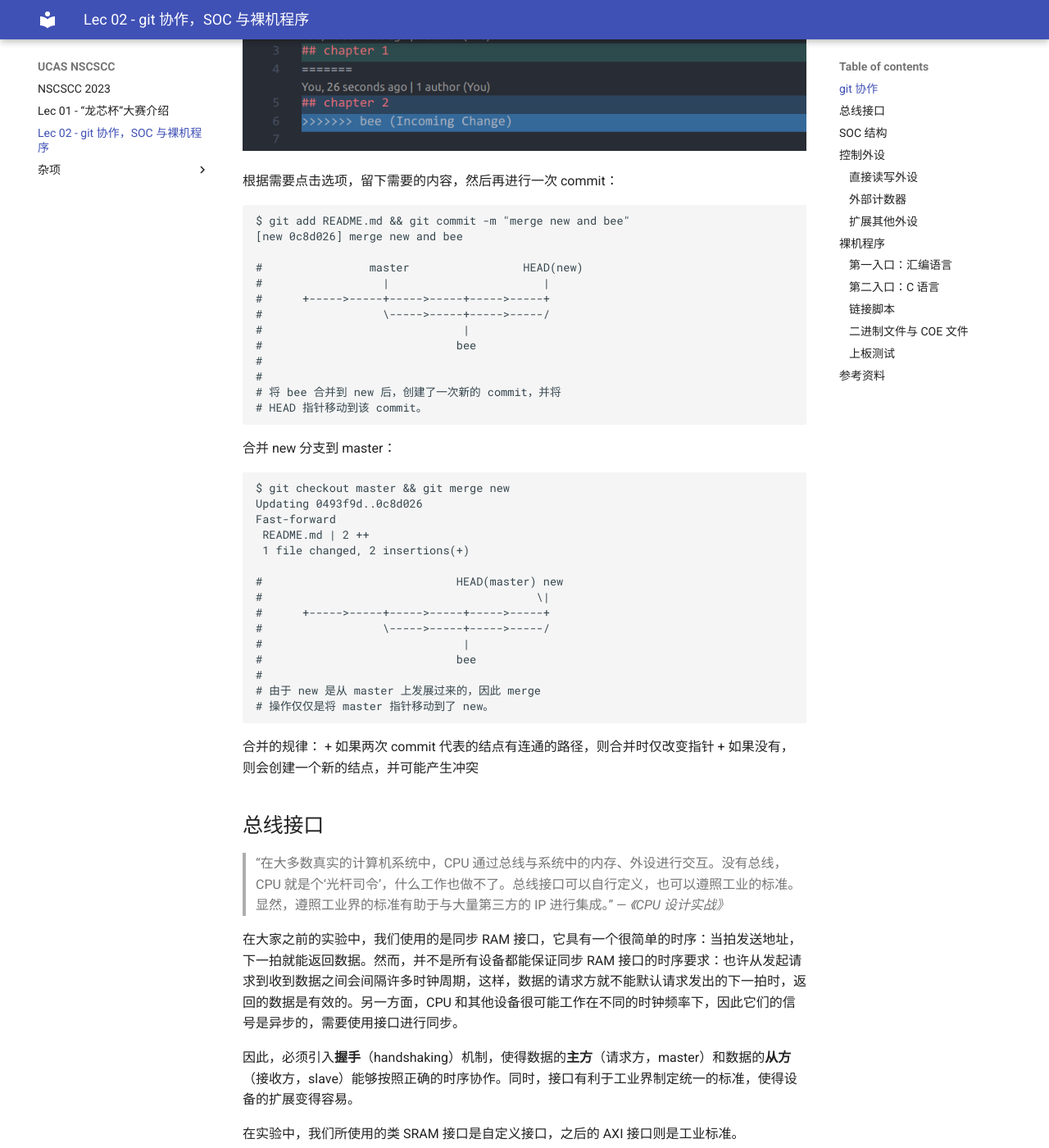
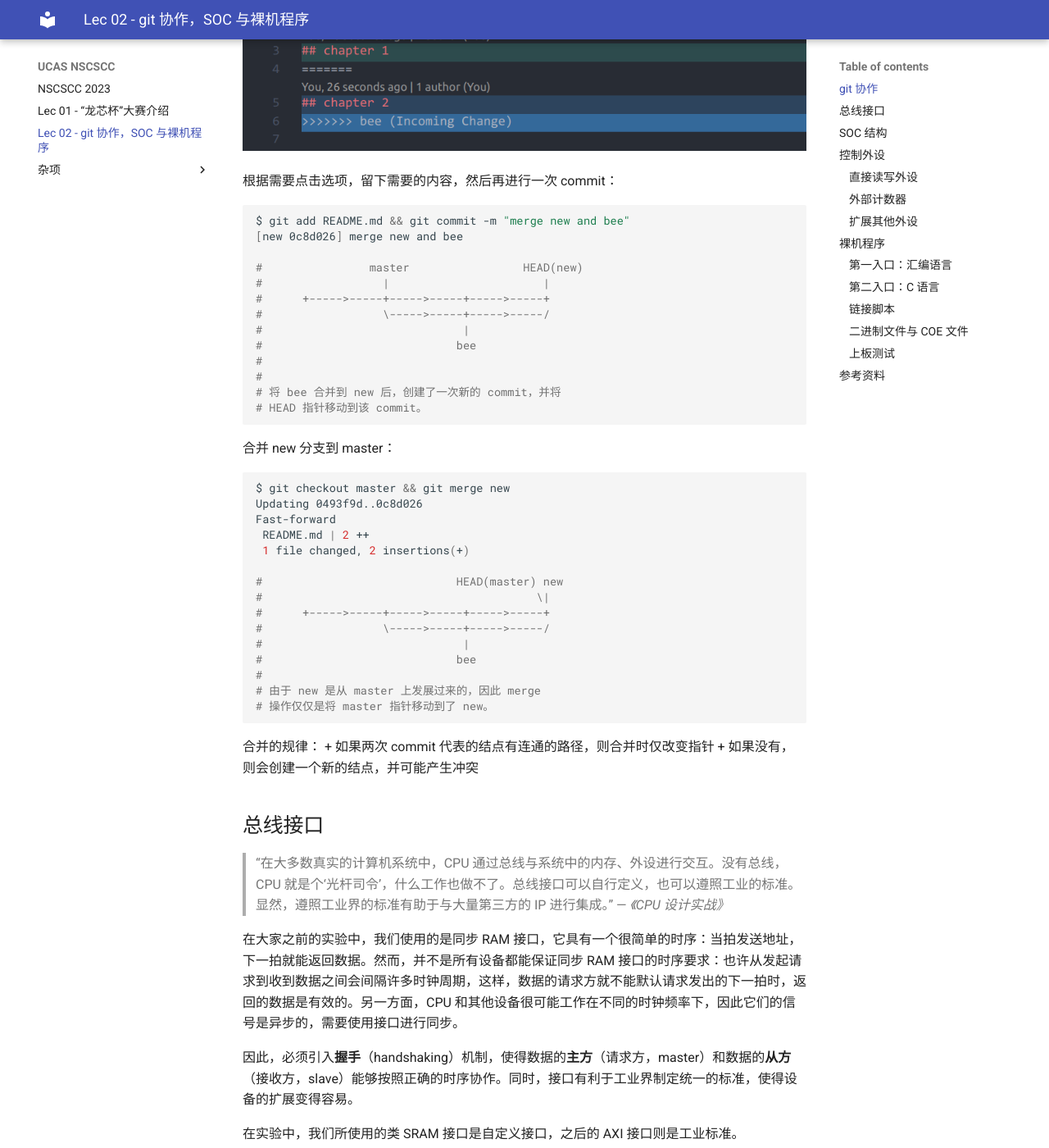
Before and after one commit to ucas-nscscc/docs, an MkDocs documentation site: the page built from docs/lec02/index.md, in a window 1280 px wide and 1400 px high, scrolled down 2716 px. Shown: the whole window at 82% size. Built offline with MkDocs 1.6.1 and Material for MkDocs 9.7.7, drawn with Linux system fonts in a browser that asks for light colours.

Commit message:
add sh for shell code block in lec 02

````diff
--- a/docs/lec02/index.md
+++ b/docs/lec02/index.md
@@ -133,7 +133,7 @@ $ cat README.md
 
 根据需要点击选项，留下需要的内容，然后再进行一次 commit：
 
-```
+```sh
 $ git add README.md && git commit -m "merge new and bee"
 [new 0c8d026] merge new and bee
 
@@ -151,7 +151,7 @@ $ git add README.md && git commit -m "merge new and bee"
 
 合并 new 分支到 master：
 
-```
+```sh
 $ git checkout master && git merge new
 Updating 0493f9d..0c8d026
 Fast-forward
````
